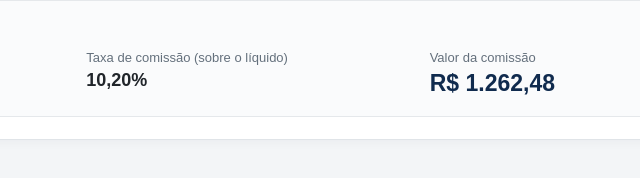
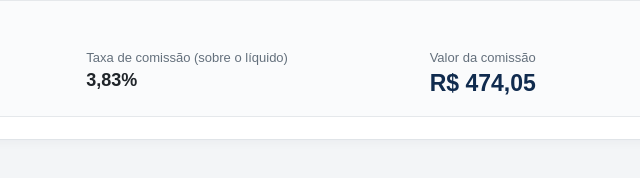
Before and after one commit to ramonjcnunes-sys/simuladorf7, a plain HTML site: page index.html in a window 1280 px wide. Shown: the part 582-760 px from the top of the page, 391-1031 px from the left. Drawn offline with Linux system fonts and the light colour scheme.

Commit message:
Add files via upload

```diff
--- a/index.html
+++ b/index.html
@@ -103,7 +103,7 @@
 <div class="informacoes"><h2>Comissão da simulação</h2>
 <div class="resumo comissao-resumo">
 <div><span>Tabela aplicada</span><strong id="tabela-comissao">K</strong></div>
-<div><span>Taxa de comissão (sobre o líquido)</span><strong>10,20%</strong></div>
+<div><span>Taxa de comissão (sobre o líquido)</span><strong id="taxa-comissao">10,20%</strong></div>
 <div><span>Valor da comissão</span><strong class="comissao-valor" id="comissao">R$ 0,00</strong></div>
 </div>
 <p class="aviso-prazo" hidden="" id="aviso-prazo"></p></div>
@@ -132,7 +132,7 @@ const cetK = Object.freeze({
  12:2.66, 11:2.91, 10:3.15, 9:3.50, 8:3.90, 7:4.45,
  6:5.15, 5:6.18, 4:7.67, 3:10.23, 2:15.34
 });
-const COMISSAO = 0.102;
+const COMISSOES = Object.freeze({K:0.102, L:0.068, M:0.0595, N:0.0425, O:0.0383});
 const el = id => document.getElementById(id);
 const moeda = n => new Intl.NumberFormat('pt-BR',{style:'currency',currency:'BRL'}).format(n);
 const numero = n => new Intl.NumberFormat('pt-BR',{minimumFractionDigits:2,maximumFractionDigits:2}).format(n);
@@ -164,6 +164,7 @@ function atualizar(){
  el('entrada-label').textContent=porLimite?'Limite do cartão: *':'Valor desejado a receber: *';
  el('saida-label').textContent=porLimite?'Valor a receber:':'Limite necessário:';
  el('tabela-comissao').textContent=tabela;
+ el('taxa-comissao').textContent=numero(COMISSOES[tabela]*100)+'%';
  el('cet').textContent=regra.cet===null?'não disponível':numero(regra.cet)+'%';
  const aviso=el('aviso-prazo');
  aviso.hidden=!regra.estimativa;
@@ -171,7 +172,7 @@ function atualizar(){
  if(!valido){for(const id of ['saida','total','parcela','comissao'])el(id).textContent='—';return;}
  const limite=porLimite?entrada:arredonda(entrada/regra.fator);
  const recebido=arredonda(limite*regra.fator);
- const comissao=arredonda(recebido*COMISSAO);
+ const comissao=arredonda(recebido*COMISSOES[tabela]);
  el('saida').textContent=numero(porLimite?recebido:limite);
  el('total').textContent=moeda(limite);
  el('parcela').textContent=moeda(arredonda(limite/parcelas));
```
